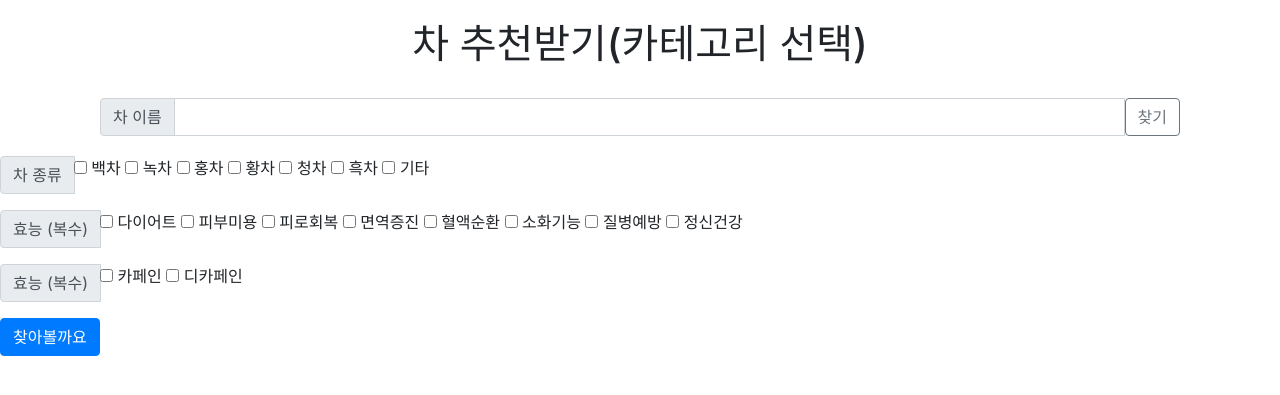
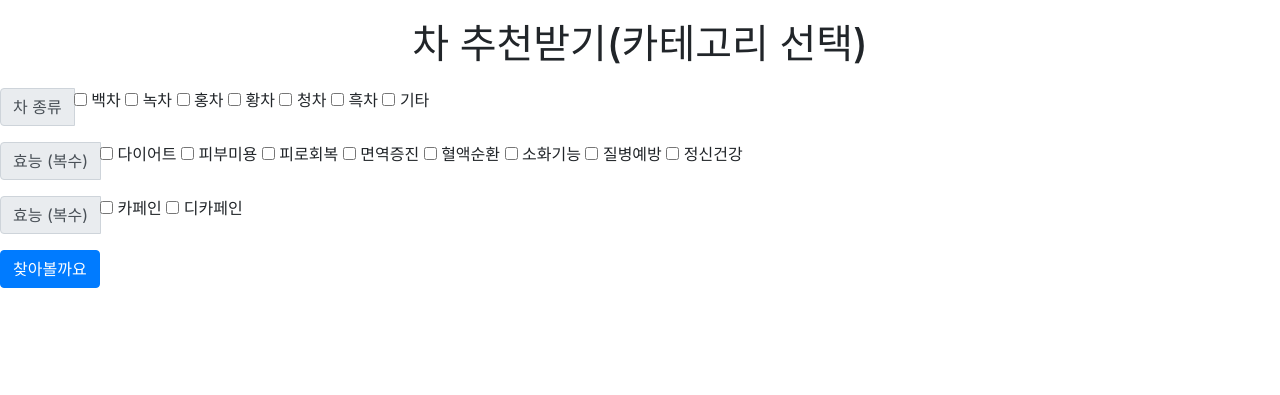
Before and after one commit to Mu-jun/SpartaWebMaking, a Flask app: page / in a window 1280 px wide. Shown: the top 395 px of the page. Run offline with Flask 2, Linux system fonts and the light colour scheme; some libraries are stand-ins or nearby versions.

Commit message:
추천기능 창에서 검색바 제거

```diff
--- a/static/script/recommend_tea.js
+++ b/static/script/recommend_tea.js
@@ -64,8 +64,10 @@ function find_tea() {
                     caffeineOX_give : caffeineOX,
                    }),
             success: function (response) {
+
                 $('#box').empty()
                 let Tea = JSON.parse(response['find_teas'])   /*서버에서 string으로 들어와서 JSON.parse 사용*/
+                console.log(Tea)
                 for(let i =0; i<Tea.length; i++){
                         let name = Tea[i]['name']
                         let type = Tea[i]['type']
@@ -91,7 +93,7 @@ function find_tea() {
                                          <p><button onclick="scrapTea('${name}')" class="btn btn-outline-secondary">찜</button></p>
                                          <p> ---------------------------------------------------------------------------------------------- </p>
                                          `
-                        $('#box').append(temp_html)
+                        $('#box').append(temp_html);
                 }
             }
         })
--- a/templates/recommend_tea.html
+++ b/templates/recommend_tea.html
@@ -43,24 +43,6 @@
     <h1>차 추천받기(카테고리 선택)</h1>
 </div>
 
-   <!--검색창 추가-->
-    <div class='input-box'>
-        <div class="input-group mb-3">
-            <div class="input-group-prepend">
-                <span class="input-group-text" id="inputGroup-sizing-default">차 이름</span>
-            </div>
-                <input type="text" id="teaName" class="form-control kw" onkeyup="enter()">
-                <button onclick="search()" class="btn btn-outline-secondary" type="button" id="btn_search" href="javascript:enter();">찾기</button>
-            </div>
-    </div>
-
-    <div id="box">
-
-    </div>
-
-    <!--추천기능 추가-->
-
-
 <div class="input-group mb-3">
     <div class="input-group-prepend">
         <span class="input-group-text" id="basic-addon1">차 종류</span>
@@ -75,7 +57,6 @@
         <input type='checkbox' name='type' value='대용차'/> 기타
     </div>
 </div>
-
 
 <div class="input-group mb-3">
     <div class="input-group-prepend">
@@ -98,12 +79,15 @@
         <span class="input-group-text" id="basic-addon1">효능 (복수)</span>
     </div>
     <div class='checkcaffeine'>
-                <input type='checkbox' name='caffeineOX' value='true' /> 카페인
+        <input type='checkbox' name='caffeineOX' value='true'/> 카페인
         <input type='checkbox' name='caffeineOX' value='false'/> 디카페인
     </div>
 </div>
 
-<button type="button" onclick="find_tea()" class="btn btn-primary btn-save">찾아볼까요</button>
+<button type="button" onclick="find_tea();" class="btn btn-primary btn-save">찾아볼까요</button>
+
+<div id="box">
+</div>
 
 <script>
 </script>
```
Lines whose indentation alone changed are shown as unchanged.
